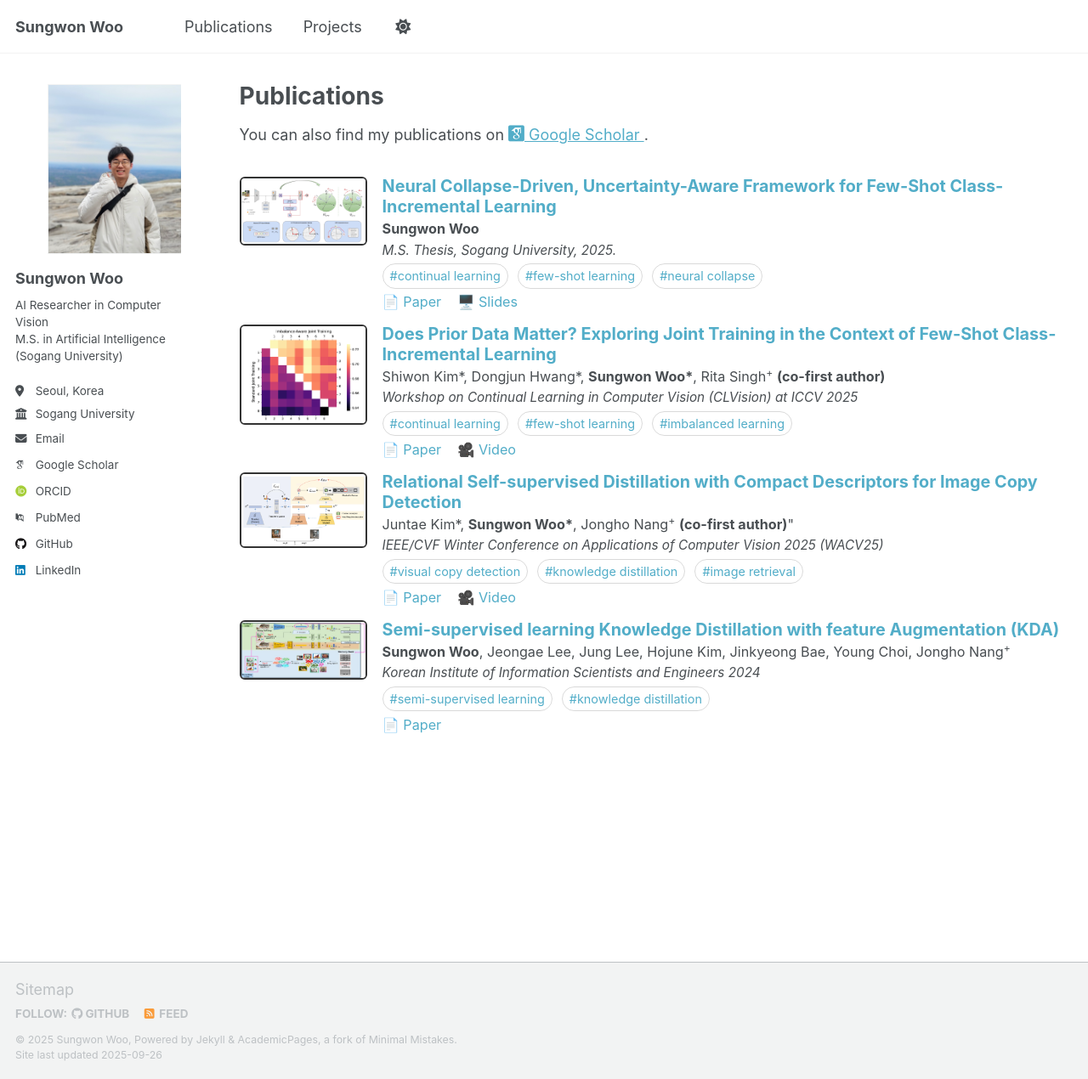
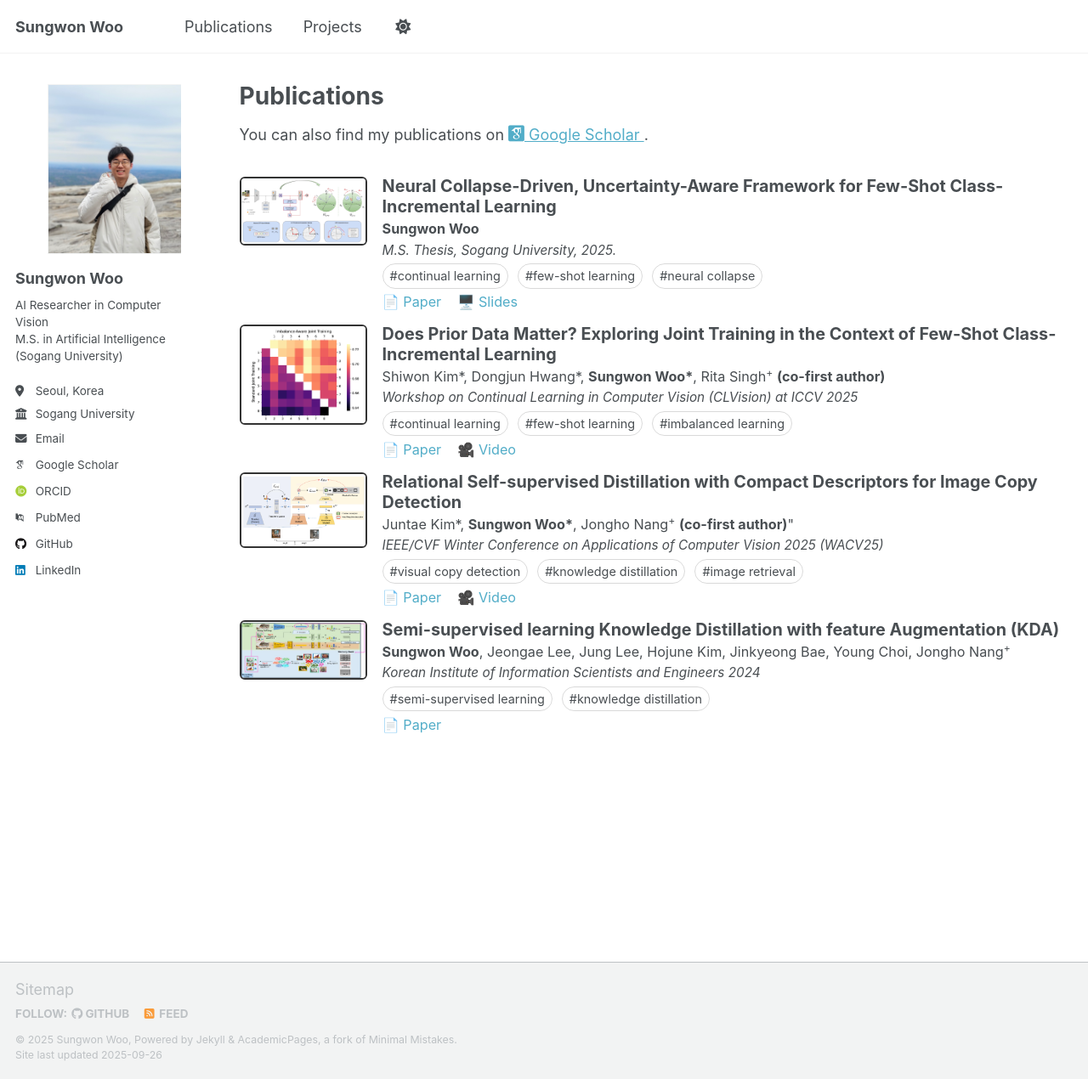
Before and after one commit to sungwon-woo/sungwon-woo.github.io, a Jekyll site: the page built from _pages/publications.html, in a window 1280 px wide and 1270 px high. Shown: the whole window at 85% size. Built offline with Jekyll 4.4.1, drawn with Linux system fonts in a browser that asks for light colours; some web fonts are replaced; a script that is not in the unit is left out.

Commit message:
edit main page

```diff
--- a/_includes/custom-publication.html
+++ b/_includes/custom-publication.html
@@ -8,7 +8,7 @@
     <!-- Right: Content -->
     <div>
       <h3 style="margin-top: 0; margin-bottom: 0.1rem; font-size: 1.1em;">
-        <a href="{{ post.url | relative_url }}" style="text-decoration: none;">{{ post.title }}</a>
+        {{ post.title }}
       </h3>
 
       {% if post.authors %}
@@ -22,10 +22,9 @@
       {% if post.tags %}
       <p style="margin:.2rem 0;">
         {% for tag in post.tags %}
-            <a href="{{ '/tags/#' | append: tag | slugify | relative_url }}"
-               style="display:inline-block; padding:3px 8px; border:1px solid rgba(0,0,0,.15); border-radius:999px; font-size:.8em; text-decoration:none; margin-right:6px;">
+          <span style="display:inline-block; padding:3px 8px; border:1px solid rgba(0,0,0,.15); border-radius:999px; font-size:.8em; margin-right:6px;">
             #{{ tag }}
-            </a>
+          </span>
         {% endfor %}
       </p>
     {% endif %}
```
Also changed, not shown: _includes/custom-project.html (+3 -4 lines). Lines whose indentation alone changed are shown as unchanged.
